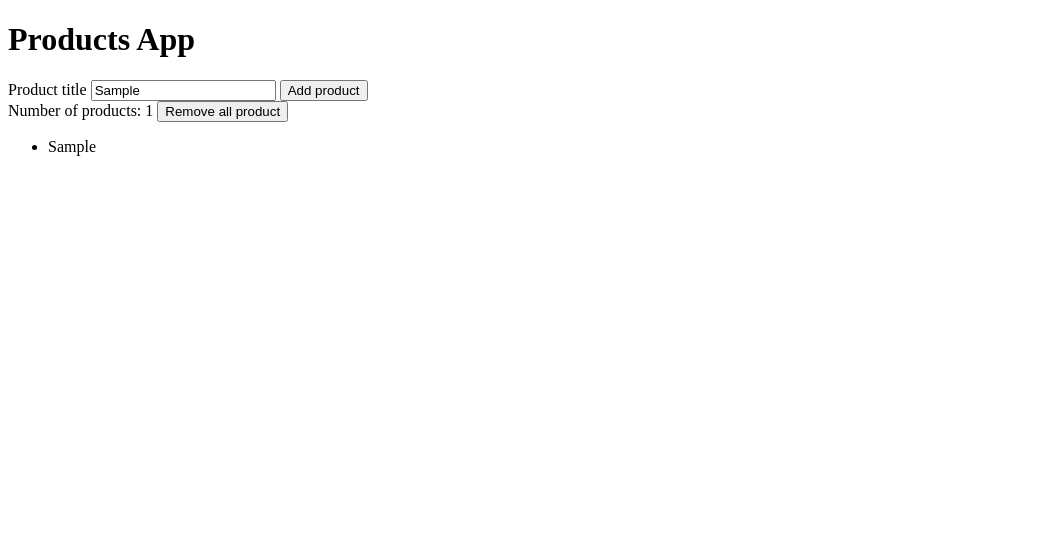
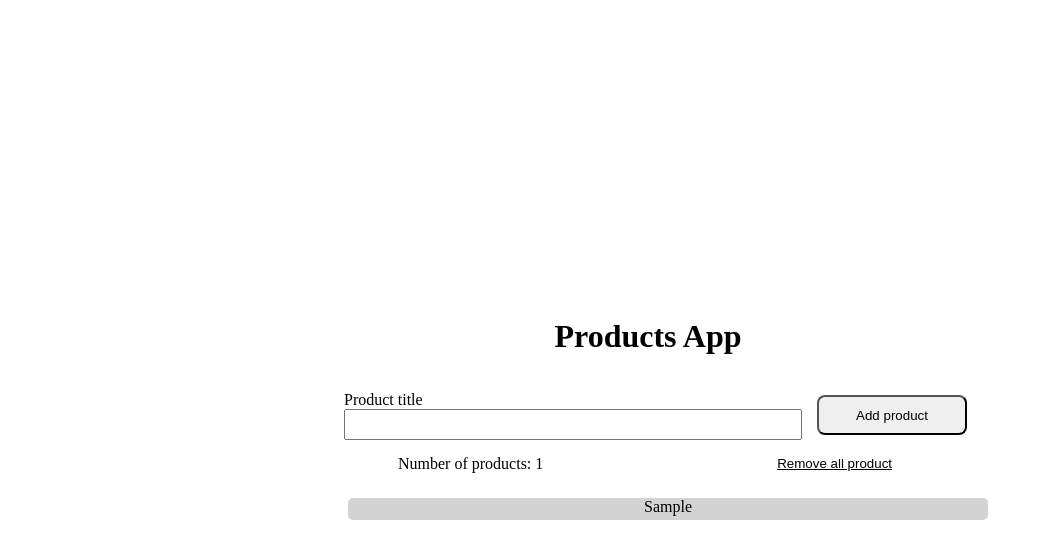
Before and after one commit to denbudins/ProductsApp, a plain HTML site: page index.html in a window 1280 px wide. Both pictures are taken after typing "Sample" into the empty fields and a click on the button "Add product". Shown: the whole page, without its empty margins (0-1043 px from the left). Drawn offline with Linux system fonts and the light colour scheme.

Commit message:
Finished app

```diff
--- a/app.js
+++ b/app.js
@@ -3,11 +3,11 @@ const removeButton = document.getElementById("removeAllProduct");
 var products = new Array();
 
 addButton.addEventListener("click", () => {
-  const newProduct = document.getElementById("productName").value;
+  const newProduct = document.getElementById("productName");
   const list = document.getElementById("listOfProduct");
   var listOfProduct = "";
 
-  products.push(newProduct);
+  products.push(newProduct.value);
   products.forEach((product) => {
     listOfProduct += `<li>${product}</li>`;
   });
@@ -15,13 +15,19 @@ addButton.addEventListener("click", () => {
   document.getElementById(
     "numberOfProducts"
   ).innerText = `Number of products: ${products.length}`;
+  newProduct.value = "";
 });
 
 removeButton.addEventListener("click", () => {
+  var r = confirm(
+    "Are you sure that you want to remove all products from list?"
+  );
   const list = document.getElementById("listOfProduct");
-  products = [];
-  list.innerHTML = "";
-  document.getElementById(
-    "numberOfProducts"
-  ).innerText = `Number of products: ${products.length}`;
+  if (r == true) {
+    products = [];
+    list.innerHTML = "";
+    document.getElementById(
+      "numberOfProducts"
+    ).innerText = `Number of products: ${products.length}`;
+  }
 });
--- a/index.html
+++ b/index.html
@@ -1,16 +1,23 @@
 <!DOCTYPE html>
 <html>
-  <head></head>
+  <head>
+    <title>Product App</title>
+    <link rel="stylesheet" type="text/css" href="style.css" />
+  </head>
   <body>
     <h1>Products App</h1>
-    <div>
-      <label>Product title</label>
-      <input id="productName" />
+    <div class="productSection">
+      <div class="formSection">
+        <label>Product title</label>
+        <input id="productName" />
+      </div>
       <button id="addProduct">Add product</button>
     </div>
-    <div>
-      <label id="numberOfProducts">Number of products: 0</label>
-      <button id="removeAllProduct">Remove all product</button>
+    <div class="removeProductSection">
+      <div class="removeSection">
+        <label id="numberOfProducts">Number of products: 0</label>
+        <button id="removeAllProduct">Remove all product</button>
+      </div>
       <ul id="listOfProduct"></ul>
     </div>
     <script type="text/javascript" src="app.js"></script>
--- a/style.css
+++ b/style.css
@@ -0,0 +1,83 @@
+html {
+  margin: 0;
+  padding: 0;
+}
+
+body {
+  height: 100vh;
+  width: 100vw;
+  display: flex;
+  flex-direction: column;
+  justify-content: center;
+  align-items: center;
+}
+
+.productSection {
+  width: 100%;
+  display: flex;
+  justify-content: center;
+}
+
+.formSection {
+  display: flex;
+  flex-direction: column;
+  margin: 15px;
+}
+
+#productName {
+  width: 450px;
+  height: 25px;
+}
+
+#addProduct {
+  height: 40px;
+  width: 150px;
+  align-self: center;
+  border-radius: 8px;
+  outline: none;
+}
+
+#addProduct:hover {
+  background-color: blue;
+}
+
+.removeSection {
+  width: 500px;
+  display: flex;
+  justify-content: space-between;
+}
+
+.removeProductSection {
+  width: 100%;
+  display: flex;
+  flex-direction: column;
+  align-items: center;
+}
+
+#listOfProduct {
+  width: 50%;
+  align-self: flex-start;
+  margin: 0 auto;
+  padding-top: 15px;
+  list-style-type: none;
+}
+
+#listOfProduct li {
+  margin-top: 10px;
+  border: 2px;
+  text-align: center;
+  height: 22px;
+  border-radius: 5px;
+  background-color: lightgrey;
+}
+
+#removeAllProduct {
+  border: none;
+  background-color: white;
+  text-decoration: underline;
+  outline: none;
+}
+
+#removeAllProduct:hover {
+  color: red;
+}
```
